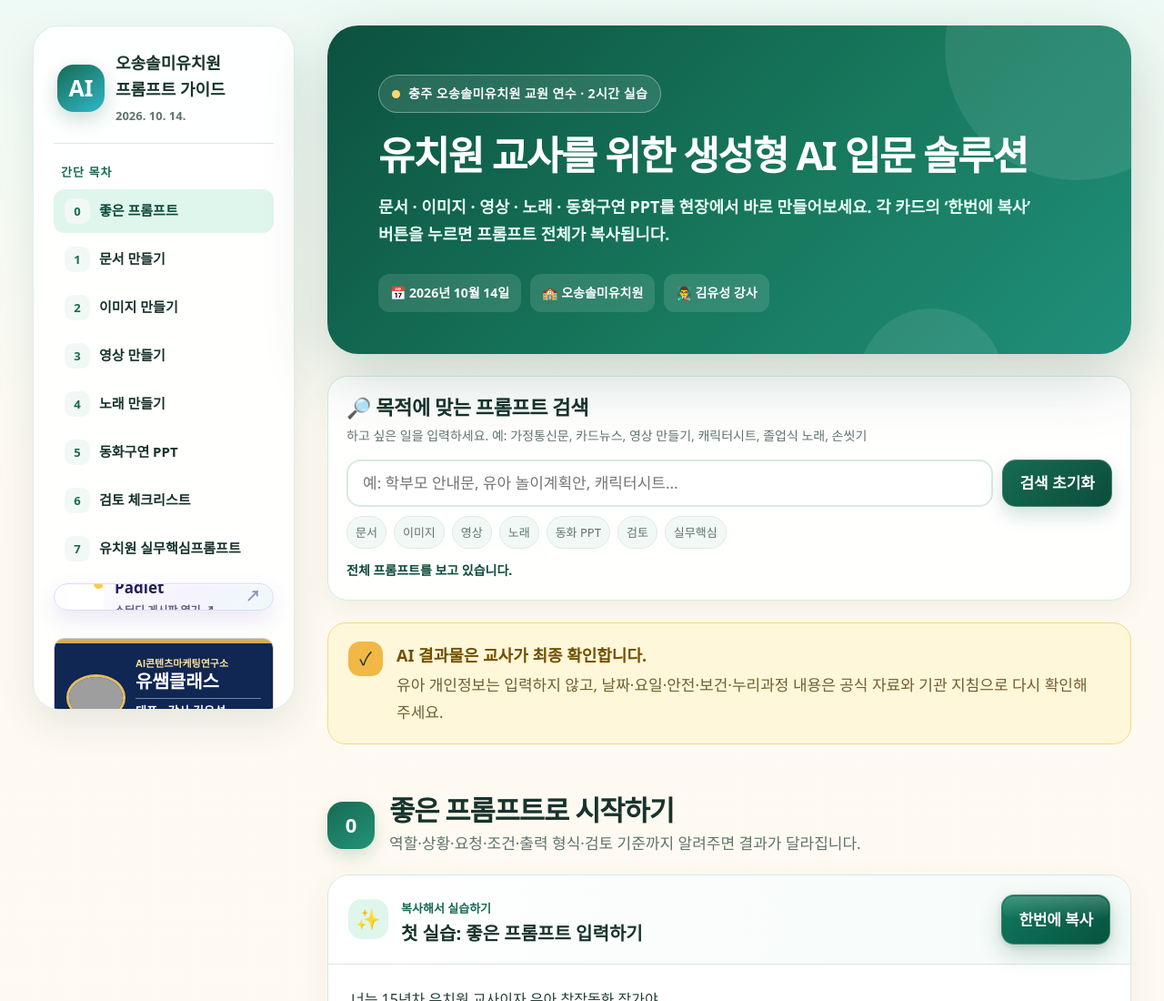
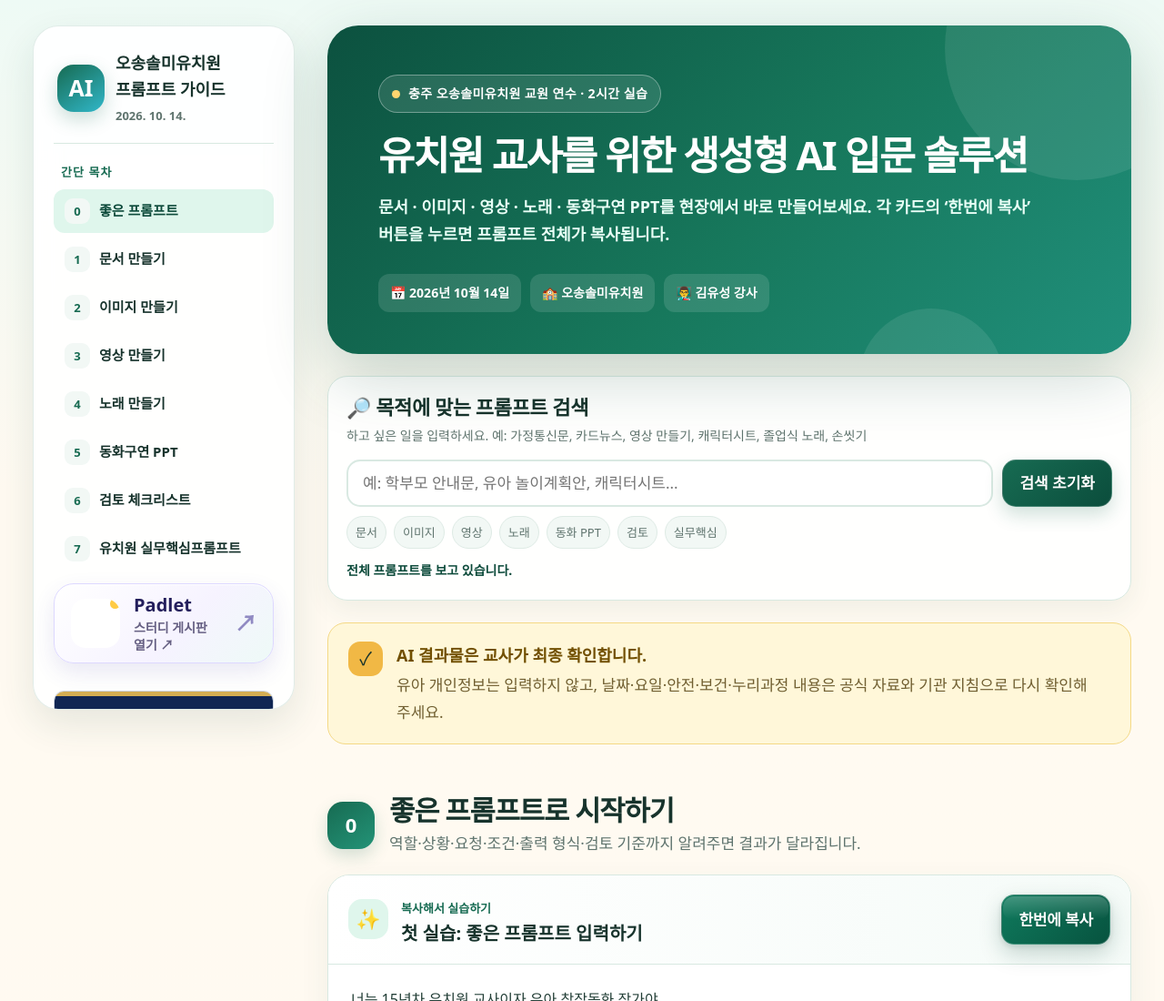
Before and after one commit to dandelionmedia/osongsolmi-k, a plain HTML site: page index.html in a window 1280 px wide. Shown: the top 1100 px of the page at 91% size. Drawn offline with Linux system fonts and the light colour scheme; grey boxes are pictures that could not be loaded.

Commit message:
Update index.html

```diff
--- a/index.html
+++ b/index.html
@@ -262,6 +262,49 @@
       .copy:hover,.padlet:hover,.source:hover,.mobile-menu-toggle:hover,.top.show:hover{transform:none!important}
     }
 
+    /* ===== Padlet button size enhancement ===== */
+    .padlet{
+      width:100%;
+      min-height:88px;
+      padding:18px 18px;
+      gap:15px;
+      border-radius:22px;
+      font-size:20px;
+      line-height:1.25;
+    }
+    .padlet-logo{
+      flex:0 0 54px;
+      width:54px;
+      height:54px;
+      border-radius:16px;
+    }
+    .padlet-logo img{
+      width:46px !important;
+      height:46px !important;
+    }
+    .padlet > span:not(.padlet-logo){
+      flex:1 1 auto;
+      min-width:0;
+      font-size:20px;
+      font-weight:900;
+    }
+    .padlet small{
+      margin-top:4px;
+      font-size:14px;
+      line-height:1.35;
+    }
+    .padlet::after{
+      font-size:24px;
+      flex:0 0 auto;
+    }
+    @media(max-width:1050px){
+      .padlet{min-height:82px;padding:16px 17px;font-size:18px}
+      .padlet-logo{flex-basis:50px;width:50px;height:50px}
+      .padlet-logo img{width:42px !important;height:42px !important}
+      .padlet > span:not(.padlet-logo){font-size:18px}
+      .padlet small{font-size:13px}
+    }
+
 </style>
 </head>
 <body>
```
